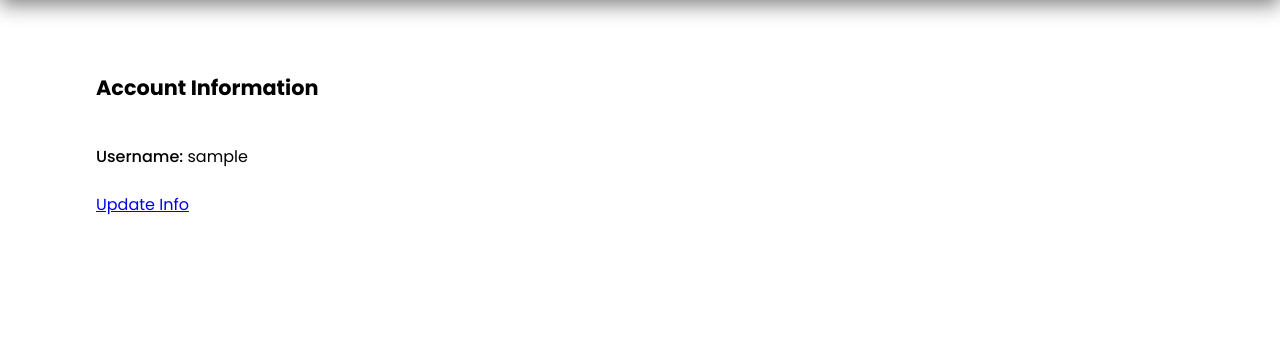
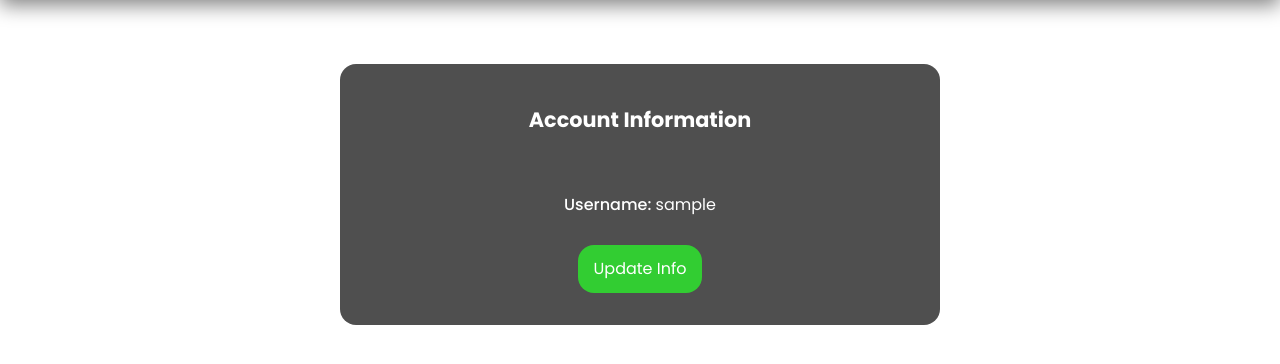
Before and after one commit to EclecticOwl/django-blog, a Django app: page /account/ in a window 1280 px wide. Shown: the part 70-434 px from the top of the page. Run offline with Django 4.2, Linux system fonts and the light colour scheme; the visitor is signed in with stand-in values (Sample User, id 1).

Commit message:
Added styling to the account page.

```diff
--- a/core/templates/profile.html
+++ b/core/templates/profile.html
@@ -2,28 +2,28 @@
 
 {% block content %}
 
-<div class="account-container">
-    <div class="account-info">
+<div class="account_container">
+    <div class="account_info">
         <h1>Account Information</h1>
-        <div class="account-username">
+        <div class="account_username">
             <span>Username:</span> {{ profile.username }}
         </div>
         {% if profile.first_name %}
-        <div class="account-first-name">
+        <div class="account_first_name">
             <span>First Name:</span> {{ profile.first_name }}
         </div>
         {% endif %}
         {% if profile.last_name %}
-        <div class="account-last-name">
+        <div class="account_last_name">
             <span>Last Name:</span> {{ profile.last_name }}
         </div>
         {% endif %}
         {% if profile.email %}
-        <div class="account-email">
+        <div class="account_email">
            <span> Email:</span> {{ profile.email }}
         </div>
         {% endif %}
-        <div class="account-update">
+        <div class="account_update">
             <a href="{% url 'update-user-profile' %}">Update Info</a>
         </div>
     </div>
--- a/static/css/main.css
+++ b/static/css/main.css
@@ -134,18 +134,45 @@ nav {
 }
 /* Account Styling */
 
-.account-container {
+.account_container {
+    display: flex;
+    justify-content: center;
     width: 100%;
     margin-top: 3em;
     padding: 0 5em;
     line-height: 3em;
 }
-.account-container h1 {
+.account_info {
+    background-color:rgba(0, 0, 0, 0.692);
+    padding: 2em;
+    width: 600px;
+    display: flex;
+    flex-direction: column;
+    justify-content: center;
+    align-items: center;
+    gap: 1em;
+    color: white;
+    border-radius: 1em;
+}
+.account_container h1 {
     margin-bottom: 1em;
     font-size: 1.3em;
 }
-.account-container span {
+.account_container span {
     font-weight: 500;
+}
+.account_update a {
+    text-decoration: none;
+    background-color: limegreen;
+    padding: 0 1em;
+    border-radius: 1em;
+    color: inherit;
+}
+.account_update {
+    display: flex;
+    flex-direction: column;
+    justify-content: center;
+    align-items: center;
 }
 
 /* All Users Page Styling */
```
Also changed, not shown: core/templates/index.html (+9 -4 lines).
